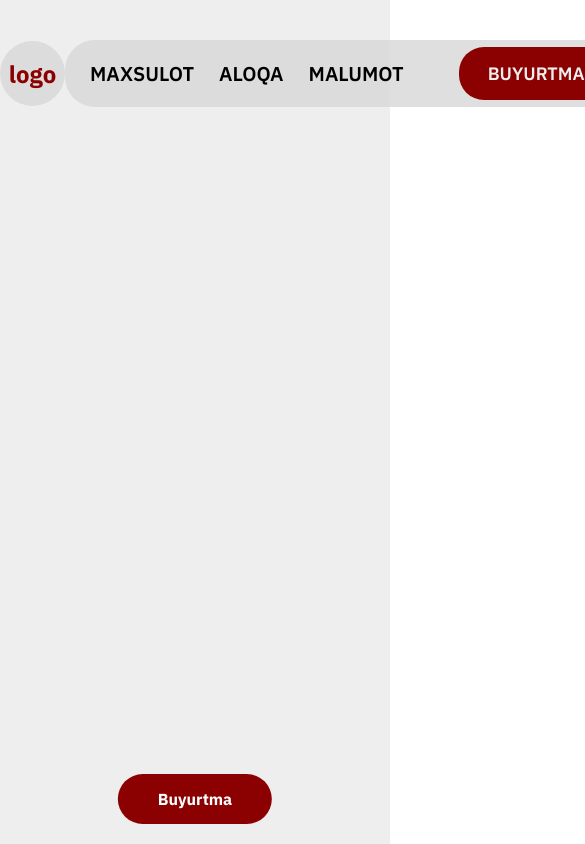
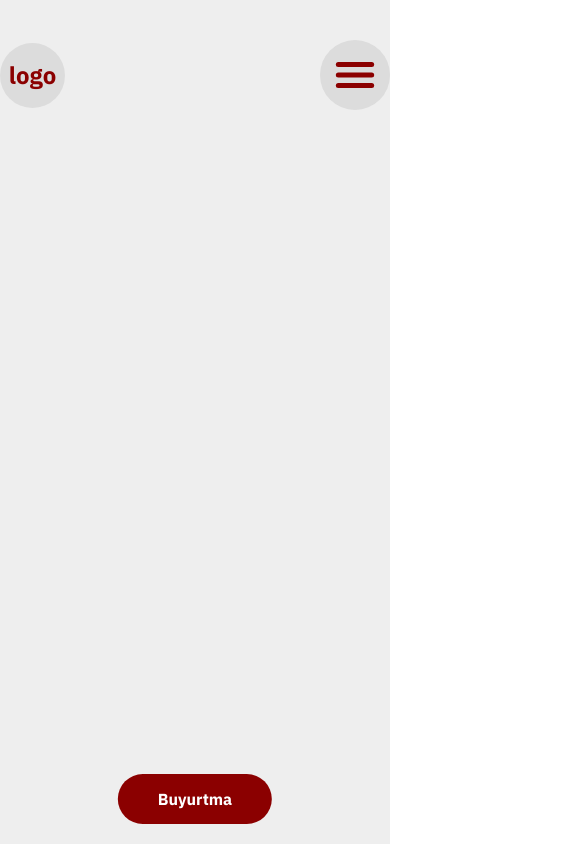
Before and after one commit to MXasan/Catalog, a React (Vite) app: page /cart in a window 390 px wide. Shown: the top 844 px of the page, 585 px wide, since content can reach past the window. Built offline with nearby package versions, Linux system fonts and the light colour scheme.

Commit message:
add responsiv for navbar

```diff
--- a/public/data.json
+++ b/public/data.json
@@ -63,14 +63,14 @@
 		"image": "https://placehold.co/300x400"
 	},
 	{
-		"id": 3,
+		"id": 10,
 		"title": "Kolbasa Lazzatli",
 		"category": "Go‘sht mahsuloti",
 		"weight": "400 g",
 		"image": "https://placehold.co/300x400"
 	},
 	{
-		"id": 3,
+		"id": 11,
 		"title": "Kolbasa Lazzatli",
 		"category": "Go‘sht mahsuloti",
 		"weight": "400 g",
--- a/src/componet/header/header.css
+++ b/src/componet/header/header.css
@@ -5,9 +5,19 @@
     font-size: 65px;
     line-height: 90px;
 }
-.header{
+
+.header {
     height: 75vh;
     display: flex;
     align-items: end;
     justify-content: start;
 }
+
+@media screen and (max-width: 850px) {
+    .header>h1 {
+        color: var(--cream-color);
+        width: 100%;
+        font-size: 55px;
+        /* line-height: 90px; */
+    }
+}
--- a/src/componet/navbar/navbar.css
+++ b/src/componet/navbar/navbar.css
@@ -4,6 +4,7 @@
     align-items: center;
     margin-top: 40px;
 }
+
 .logo {
     color: var(--burgandy-color);
     width: 65px;
@@ -13,6 +14,9 @@
     display: flex;
     align-items: center;
     justify-content: center;
+}
+.burgerMenu{
+    display: none;
 }
 ul {
     display: flex;
@@ -30,6 +34,7 @@ li {
     font-weight: 600;
     font-size: 20px;
 }
+
 .navZone {
     display: flex;
     align-items: center;
@@ -41,3 +46,50 @@ li {
     padding: 7px 10px;
     border-radius: 30px;
 }
+.burgerMenu{
+    width: 70px;
+    height: 70px;
+    padding: 10px;
+    background: #d9d9d9d2;
+    border-radius: 50%;
+}
+
+@media screen and (max-width: 735px) {
+
+    .navZone,
+    ul {
+        gap: 20px;
+    }
+
+    li,
+    .navBtn {
+        font-size: 18px;
+    }
+}
+
+@media screen and (max-width: 640px) {
+
+    .navZone,
+    ul {
+        gap: 18px;
+    }
+
+    li,
+    .navBtn {
+        font-size: 16px;
+    }
+
+    .navBtn {
+        padding: 10px 20px;
+    }
+}
+
+@media screen and (max-width: 540px) {
+
+    .navZone {
+        display: none;
+    }
+    .burgerMenu{
+        display: block;
+    }
+}
--- a/src/componet/navbar/navbar.jsx
+++ b/src/componet/navbar/navbar.jsx
@@ -1,4 +1,5 @@
 import { Link } from 'react-router'
+import BurgerMenu from '../../assets/burgerMenu.svg'
 import './navbar.css'
 const Navbar = () => {
 	return (
@@ -7,7 +8,6 @@ const Navbar = () => {
 				<Link to='/'>
 					<h2 className='logo'>logo</h2>
 				</Link>
-				{/* <h2 className='logo'>logo</h2> */}
 				<div className='navZone'>
 					<ul>
 						<li>MAXSULOT</li>
@@ -15,9 +15,12 @@ const Navbar = () => {
 						<li>MALUMOT</li>
 					</ul>
 					<Link to='/cart'>
-						<button className='btn'>BUYURTMA</button>
+						<button className='btn navBtn'>BUYURTMA</button>
 					</Link>
 				</div>
+        <div className="burgerMenuWrapper">
+         <img className="burgerMenu" src={BurgerMenu} alt="" />
+        </div>
 			</div>
 		</div>
 	)
--- a/src/index.css
+++ b/src/index.css
@@ -23,14 +23,21 @@
   justify-content: center;
   flex-direction: column;
 }
-a{
+
+a {
 
   text-decoration-line: none;
   list-style: none;
 }
+
 .container {
   width: 100%;
   max-width: 1400px;
+}
+
+.containerMain {
+  padding: 0 10px;
+
 }
 
 .container__Wapper {
--- a/src/pages/home.jsx
+++ b/src/pages/home.jsx
@@ -7,7 +7,7 @@ const Home = () => {
 		<div className="body">
 			<div className="bgImage">
 				<div className="bgLinerBlack">
-					<div className="container">
+					<div className="container containerMain">
 						<Navbar />
 						<Header />
 					</div>
```
Also changed, not shown: src/assets/burgerMenu.svg (added). Lines whose indentation alone changed are shown as unchanged.
